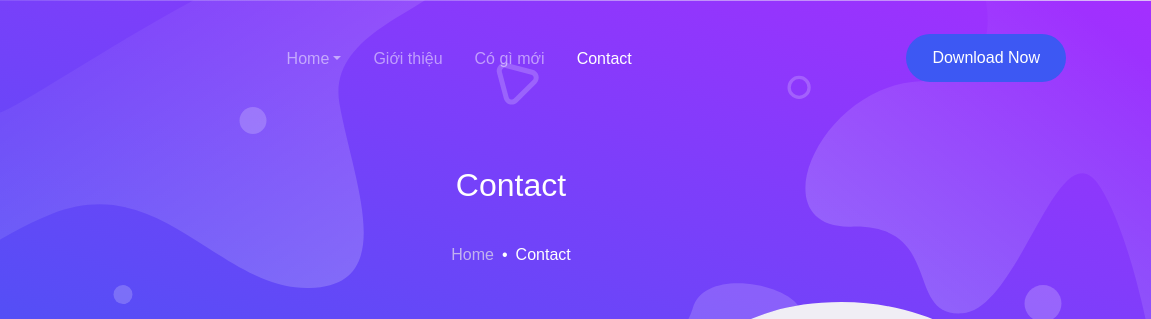
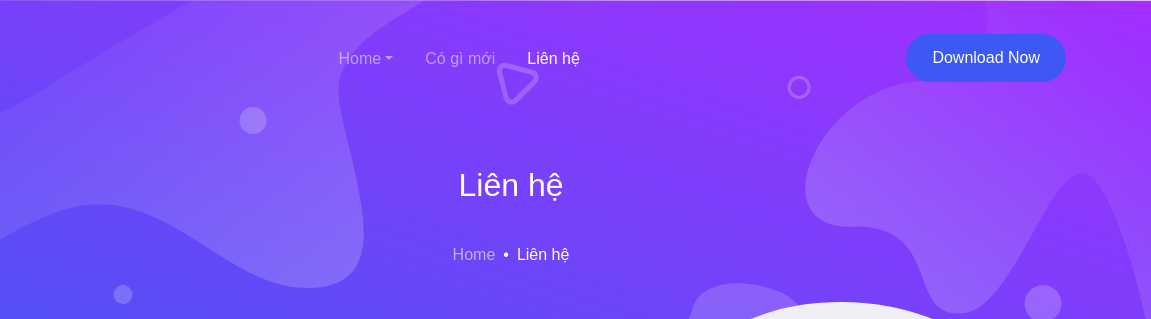
Before and after one commit to hqb-github-io/hqb.github.io, a plain HTML site: page html/contact.html in a window 1280 px wide. Shown: the top 319 px of the page, 129-1280 px from the left. Drawn offline with Linux system fonts and the light colour scheme; some packages are replaced by stand-ins of ours.

Commit message:
Update contact.html

```diff
--- a/html/contact.html
+++ b/html/contact.html
@@ -41,18 +41,14 @@
           <a class="nav-link dropdown-toggle" href="#" id="navbarDropdown" data-toggle="dropdown" aria-haspopup="true" aria-expanded="false">Home</a>
           <div class="dropdown-menu" aria-labelledby="navbarDropdown">
             <a class="dropdown-item" href="index.html">Trang 1</a>
-            <a class="dropdown-item" href="index-2.html">Homepage 2</a>
+            <a class="dropdown-item" href="index-2.html">Trang 2</a>
           </div>
         </li>
-        <li class="nav-item">
-          <a class="nav-link" href="about.html">Giới thiệu</a>
-        </li>
-
         <li class="nav-item">
           <a class="nav-link" href="updates.html">Có gì mới</a>
         </li>
         <li class="nav-item active">
-          <a class="nav-link" href="contact.html">Contact</a>
+          <a class="nav-link" href="contact.html">Liên hệ</a>
         </li>
       </ul>
       <div class="ml-auto my-2 my-lg-0">
@@ -69,11 +65,11 @@
       <div class="container fg-white h-100">
         <div class="row justify-content-center align-items-center text-center h-100">
           <div class="col-lg-6">
-            <h3 class="mb-4 fw-medium">Contact</h3>
+            <h3 class="mb-4 fw-medium">Liên hệ</h3>
             <nav aria-label="breadcrumb">
               <ol class="breadcrumb breadcrumb-dark justify-content-center bg-transparent">
                 <li class="breadcrumb-item"><a href="index.html">Home</a></li>
-                <li class="breadcrumb-item active" aria-current="page">Contact</li>
+                <li class="breadcrumb-item active" aria-current="page">Liên hệ</li>
               </ol>
             </nav>
           </div>
```
